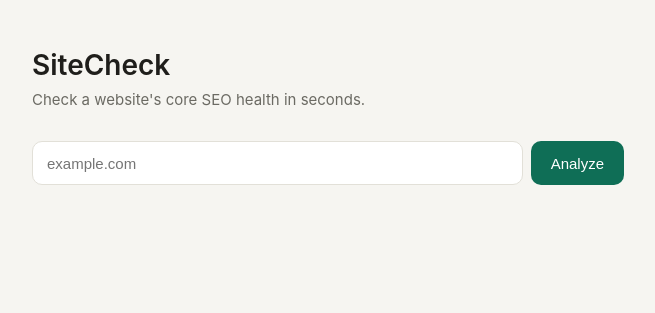
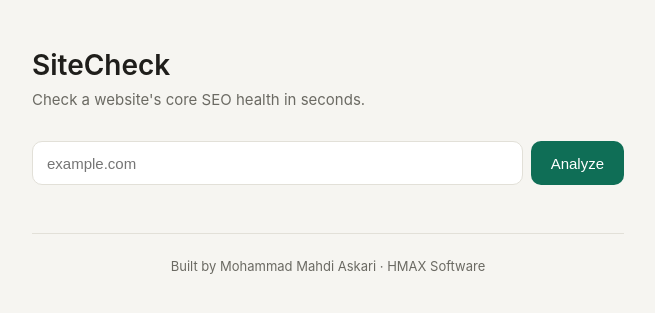
Before and after one commit to hmaxsofware-web/sitecheck, a Flask app: page / in a window 1280 px wide. Shown: the top 313 px of the page, without its empty margins (312-967 px from the left). Run offline with Flask 3, Linux system fonts and the light colour scheme.

Commit message:
Update index.html

```diff
--- a/templates/index.html
+++ b/templates/index.html
@@ -1,5 +1,5 @@
 <!DOCTYPE html>
-<html lang="tr">
+<html lang="en">
 <head>
 <meta charset="UTF-8">
 <meta name="viewport" content="width=device-width, initial-scale=1.0">
@@ -84,6 +84,10 @@
         <div id="checks-list"></div>
       </div>
     </section>
+
+    <footer style="margin-top: 3rem; padding-top: 1.5rem; border-top: 1px solid var(--border); text-align: center;">
+      <p style="font-size: 13px; color: var(--text-secondary); margin: 0;">Built by Mohammad Mahdi Askari · HMAX Software</p>
+    </footer>
   </main>
 
   <script>
```
